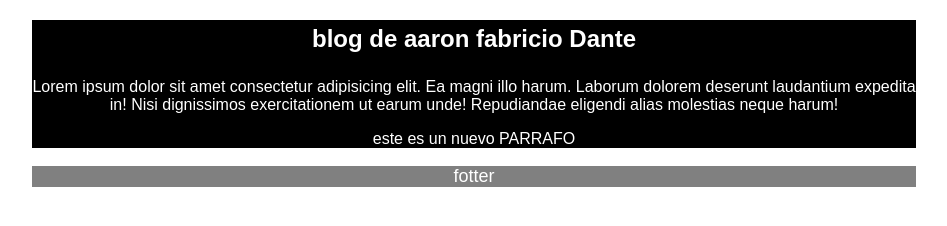
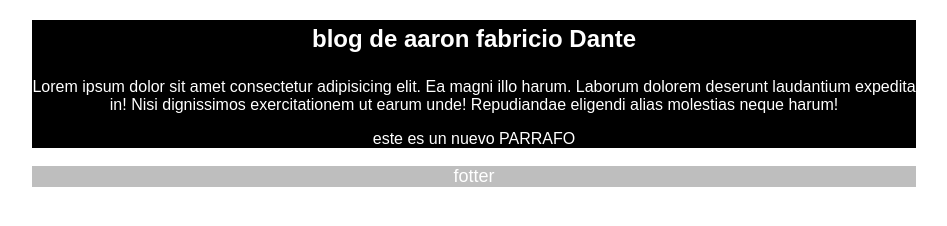
Before and after one commit to aaron-fabricio-sc/practiceGitPlatzi, a plain HTML site: page index.html in a window 1280 px wide. Shown: the whole page, without its empty margins (166-1113 px from the left). Drawn offline with Linux system fonts and the light colour scheme.

Commit message:
se cambio el fondo de footer

```diff
--- a/css/style.css
+++ b/css/style.css
@@ -23,7 +23,7 @@ footer
 {
     margin: auto;
     width: 70%;
-    background: gray;
+    background: rgba(0, 0, 0, 0.253);
 
 }
 footer p
```
